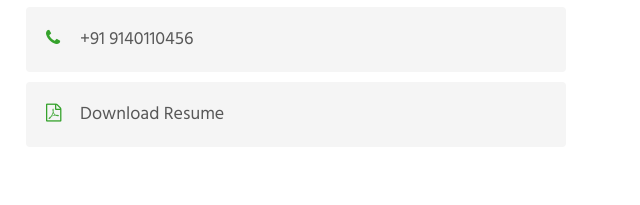
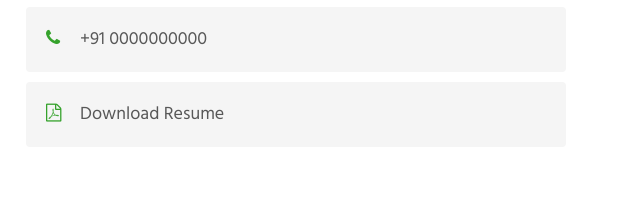
Before and after one commit to SanketSachan/profile, a plain HTML site: page contact.html in a window 1280 px wide. Shown: the part 413-618 px from the top of the page, 629-1269 px from the left. Drawn offline with nearby package versions, Linux system fonts and the light colour scheme.

Commit message:
Update contact.html

```diff
--- a/contact.html
+++ b/contact.html
@@ -113,7 +113,7 @@ Author URL: http://facebook.com/thesanketsachan
                            </div>
                             <div class="cont-add-rgt">
                                  <a href="tel:+7-800-999-800">
-                                    <p class="contact-text-sub">+91 9140110456</p>
+                                    <p class="contact-text-sub">+91 0000000000</p>
                                  </a>
                             </div>
                         </div>
```
